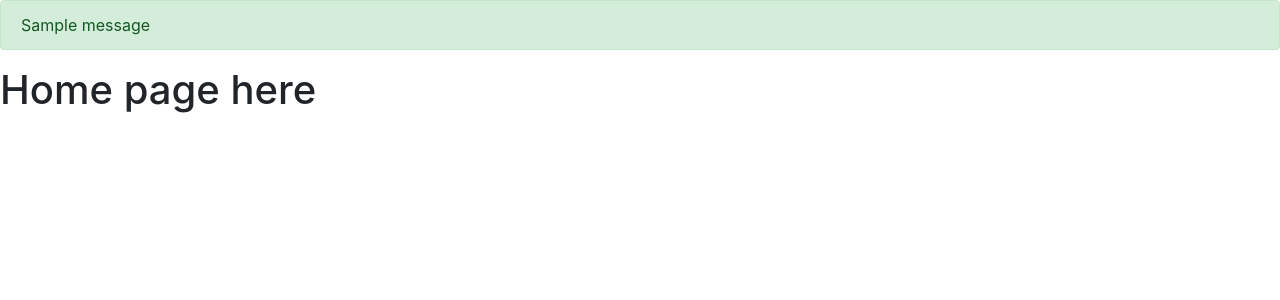
After one commit to Mindo-Joseph/MovieTell, a Django app: page /home/ in a window 1280 px wide. The commit adds this page. Shown: the top 300 px of the page. Run offline with Django 3.2, Linux system fonts and the light colour scheme; one stand-in notice (Sample message) is shown; some libraries are stand-ins or nearby versions.

Commit message:
finish on signup

```diff
--- a/genres/templates/genres/base.html
+++ b/genres/templates/genres/base.html
@@ -8,6 +8,13 @@
     <title>MovieTell</title>
 </head>
 <body>
+    {% if messages %}
+        {% for message in messages %}
+            <div class="alert alert-{{ message.tags }}">
+                {{ message }}
+            </div>
+        {% endfor %}
+    {% endif %}
     {% block content %}
     {%endblock content %}
 </body>
--- /dev/null
+++ b/genres/templates/genres/home.html
@@ -0,0 +1,4 @@
+{% extends "genres/base.html"%}
+{% block content %}
+    <h1>Home page here</h1>
+{%endblock content%}
--- a/genres/views.py
+++ b/genres/views.py
@@ -1,3 +1,4 @@
 from django.shortcuts import render
 
-# Create your views here.
+def home_view(request, *args, **kwargs):
+    return render(request,'genres/home.html', {})
--- a/mysite/settings.py
+++ b/mysite/settings.py
@@ -39,6 +39,7 @@ INSTALLED_APPS = [
     'django.contrib.staticfiles',
     'users.apps.UsersConfig',
     'genres.apps.GenresConfig',
+    'crispy_forms',
 ]
 
 MIDDLEWARE = [
@@ -120,3 +121,5 @@ USE_TZ = True
 # https://docs.djangoproject.com/en/2.2/howto/static-files/
 
 STATIC_URL = '/static/'
+
+CRISPY_TEMPLATE_PACK = 'bootstrap4'
--- a/mysite/urls.py
+++ b/mysite/urls.py
@@ -14,10 +14,12 @@ Including another URLconf
     2. Add a URL to urlpatterns:  path('blog/', include('blog.urls'))
 """
 from django.contrib import admin
-from django.urls import path
+from django.urls import path,include
 from users import views as user_views
+from genres.views import home_view
 
 urlpatterns = [
     path('admin/', admin.site.urls),
     path('register/',user_views.register, name="register"),
+    path('home/',home_view,name="home"),
 ]
--- a/users/templates/users/register.html
+++ b/users/templates/users/register.html
@@ -1,11 +1,12 @@
 {% extends "genres/base.html" %}
+{% load crispy_forms_tags %}
 {% block content%}
 <div class="content-section">
     <form method="POST">
         {% csrf_token %}
         <fieldset class="form-group">
             <legend class="border-bottom mb-4">Join Us</legend>
-            {{ form.as_p }}
+            {{ form|crispy }}
 
 
         </fieldset>
```
Also changed, not shown: users/forms.py (added, +11 -0 lines), users/views.py (+17 -2 lines), db.sqlite3, genres/urls.py (added).
